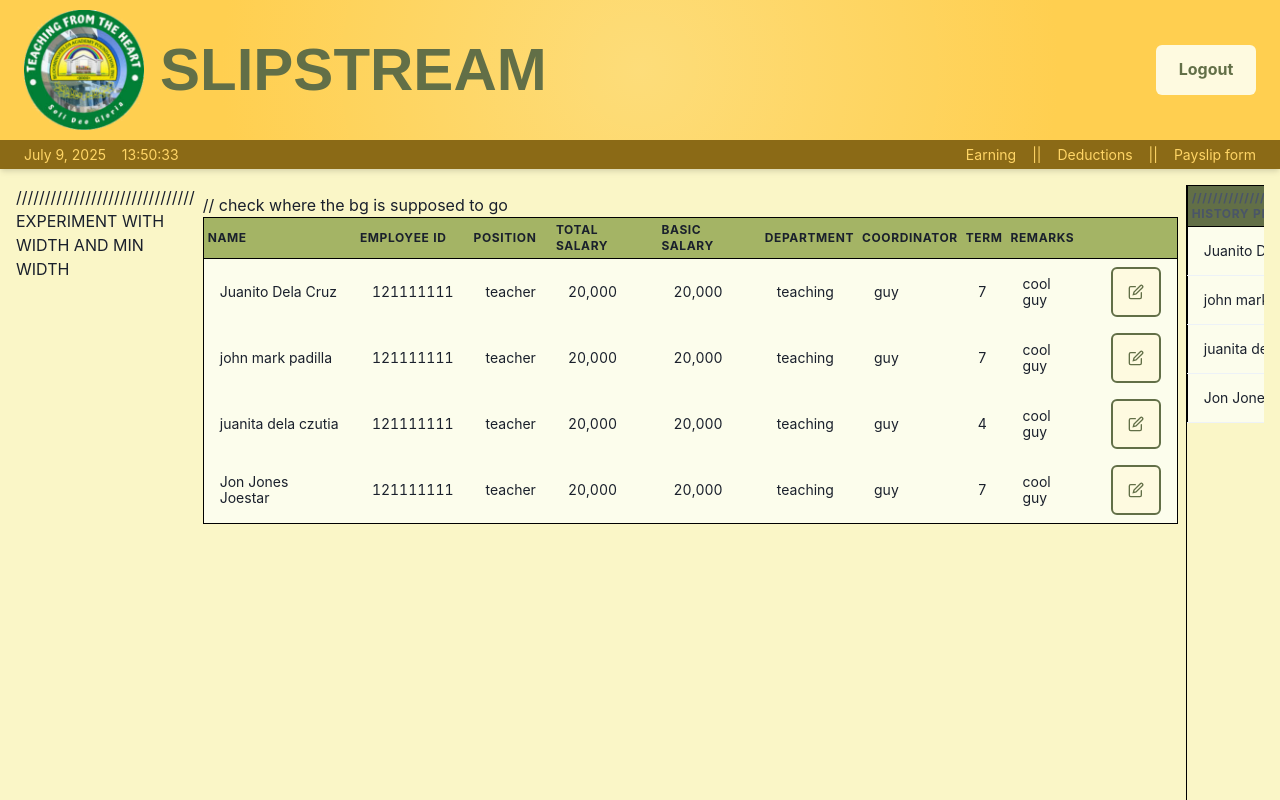
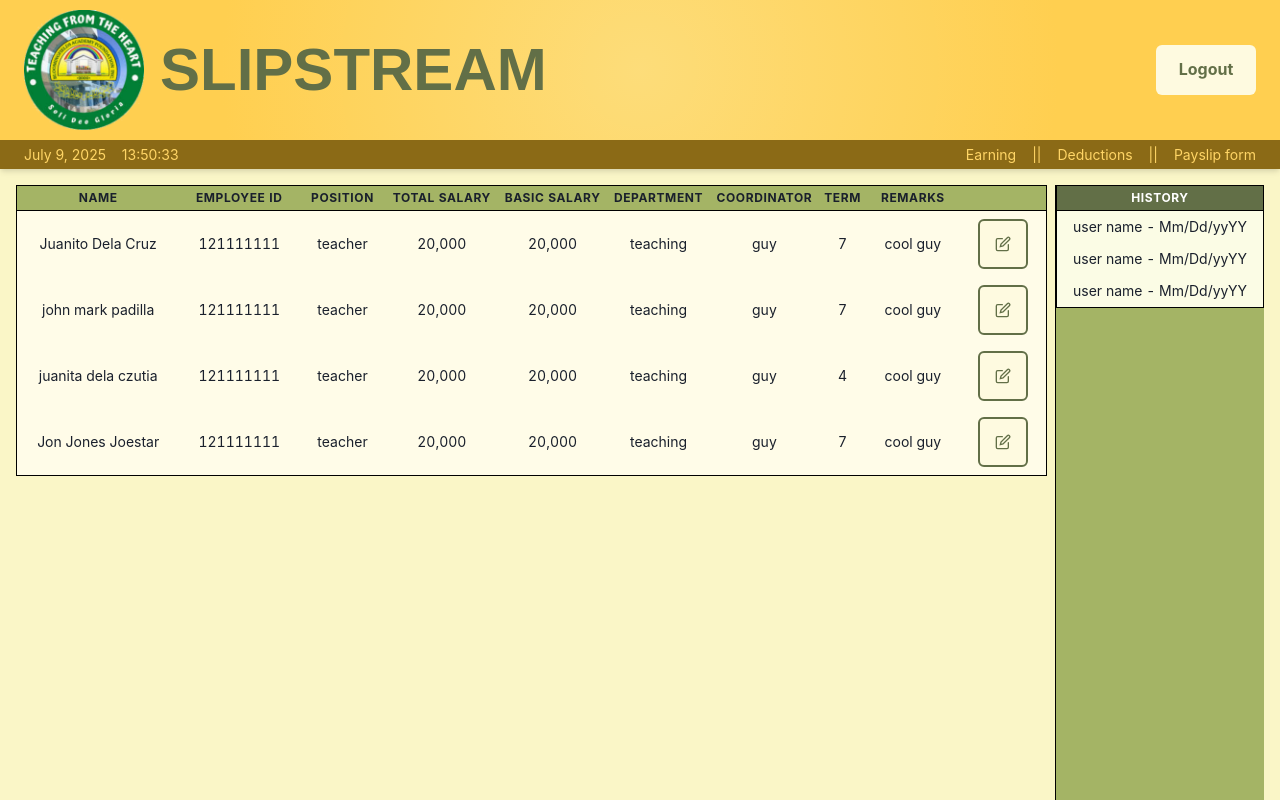
Before and after one commit to markcelemen/cssweng-slipstream, a Next.js app: page /employeehistory in a window 1280 px wide. Shown: the top 800 px of the page. Built offline with nearby package versions, Linux system fonts and the light colour scheme.

Commit message:
fixed emp history view for sprint2 presentation

```diff
--- a/views/employeehistoryview.tsx
+++ b/views/employeehistoryview.tsx
@@ -55,15 +55,16 @@ const employeeData = [
 
 const EmployeeHistory = () => {
   return (
-    <Box display="flex" minH="100vh" overflowX="auto">
+    <Box display="flex" minH="100vh">
 	{/* Left panel */}
-	/////////////////////////////// 	EXPERIMENT WITH WIDTH AND MIN WIDTH
-      <Box flex="1" minW="992px" width="1154px" overflow="auto" borderRight="1px solid black">
-        <Box minH="100vh" p="2" bg="#FAF6C7"> // check where the bg is supposed to go
+		{ /* 	EXPERIMENT WITH WIDTH AND MIN WIDTH */ }
+      <Box flex="1" minW="80vw" maxW="90vw" overflow="auto" borderRight="1px solid black">
+        <Box minH="100vh" pr="2"> { /* check where the bg is supposed to go */ }
           <Table
             variant="unstyled"
             size="sm"
             style={{ border: "1px solid black", borderCollapse: "collapse" }}
+
           >
             <Thead bg="#A4B465" position="sticky" top={0} zIndex={1}>
               <Tr>
@@ -84,25 +85,26 @@ const EmployeeHistory = () => {
 							 padding: "4px",
 							 borderBottom: "1px solid black"
 					}}
+					textAlign="center"
                   >
                     {header}
                   </Th>
                 ))}
               </Tr>
             </Thead>
-			<Tbody bg="#FBFCE5">
+			<Tbody bg="#FEFAE0">
             {employeeData.map((emp, index) => (
               <Tr key={index} bg="rgba(255, 255, 255, 0.25)">
-                <Td>{emp.name}</Td>
-                <Td>{emp.id}</Td>
-                <Td>{emp.position}</Td>
-                <Td>{emp.totalSalary}</Td>
-                <Td>{emp.basicSalary}</Td>
-                <Td>{emp.department}</Td>
-                <Td>{emp.coordinator}</Td>
-                <Td>{emp.term}</Td>
-                <Td>{emp.remark}</Td>
-                <Td>
+                <Td textAlign="center">{emp.name}</Td>
+                <Td textAlign="center">{emp.id}</Td>
+                <Td textAlign="center">{emp.position}</Td>
+                <Td textAlign="center">{emp.totalSalary}</Td>
+                <Td textAlign="center">{emp.basicSalary}</Td>
+                <Td textAlign="center">{emp.department}</Td>
+                <Td textAlign="center">{emp.coordinator}</Td>
+                <Td textAlign="center">{emp.term}</Td>
+                <Td textAlign="center">{emp.remark}</Td>
+                <Td textAlign="center">
                   <IconButton
                     icon={<EditIcon />}
                     aria-label="Edit"
@@ -127,13 +129,14 @@ const EmployeeHistory = () => {
 
 	{/* Right Panel */}
       <Box
-        minW="286px"
-        width="286px"
+		minW="10vw"
+        maxW="20vw"
         display={{ base: "none", md: "flex" }}
         flexDirection="column"
+		 minH="100vh" bg="#A4B465"
       >
-		<Box overflow="auto" minH="100vh">
-			<Table variant="simple" size="sm" border="1px solid black">
+		<Box>
+			<Table variant="unstyled" size="sm" border="1px solid black">
 				<Thead bg="#626F47" position="sticky" top={0} zIndex={1}>
 					<Tr>
 						<Th
@@ -141,18 +144,22 @@ const EmployeeHistory = () => {
 							padding: "4px",
 							borderBottom: "1px solid black",
 						  }}
+						  color="white"
+						  textAlign="center"
 						>
-						////////////////////////////////////////////////////////////// HISTORY PLUS HISTORY SYMBOL
+						HISTORY
+						{ /* HISTORY PLUS HISTORY SYMBOL */ }
 						</Th>
 					</Tr>
 				</Thead>
 				<Tbody bg="#FBFCE5">
-					{employeeData.map((emp, index) => (
-						<Tr key={index} bg="rgba(255, 255, 255, 0.25)">
-							<Td>{emp.name}</Td>
-							<Td>{emp.remark}</Td>
-						</Tr>
-					))}
+					<Tr>
+						<Td> user name - Mm/Dd/yyYY </Td>
+					</Tr><Tr>
+						<Td> user name - Mm/Dd/yyYY </Td>
+					</Tr><Tr>
+						<Td> user name - Mm/Dd/yyYY </Td>
+					</Tr>
 				</Tbody>
 			</Table>
 		</Box>
```
